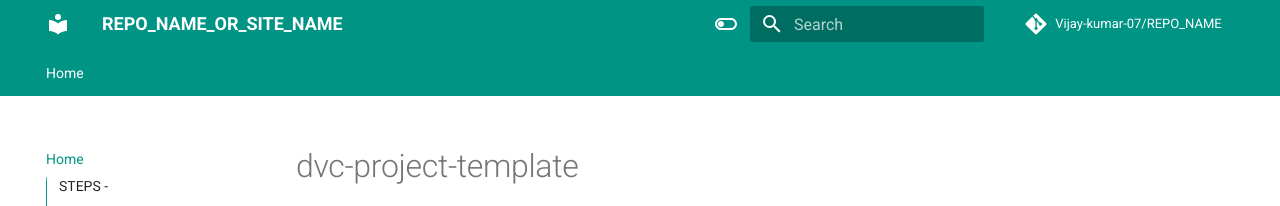
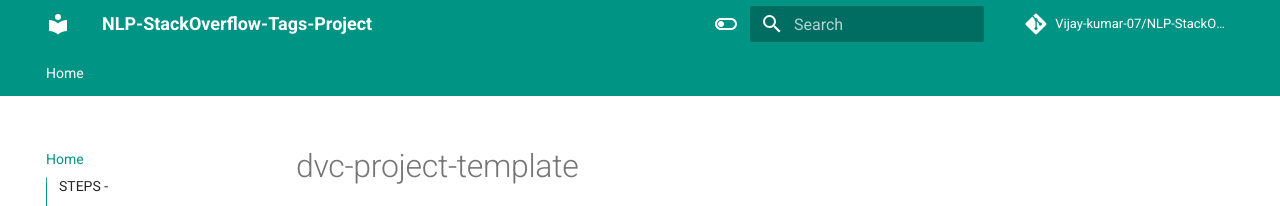
Before and after one commit to Vijay-kumar-07/NLP-StackOverflow-Tags-Project, an MkDocs documentation site: the page built from docs/index.md, in a window 1280 px wide. Shown: the top 206 px of the page. Built offline with MkDocs 1.6.1 and Material for MkDocs 9.7.7, drawn with Linux system fonts in a browser that asks for light colours; comment, search, counter and statistics services are not loaded.

Commit message:
Repo name added

```diff
--- a/mkdocs.yml
+++ b/mkdocs.yml
@@ -1,5 +1,5 @@
 # Project information
-site_name: REPO_NAME_OR_SITE_NAME
+site_name: NLP-StackOverflow-Tags-Project
 # defeine TOC or order of website-
 nav:
   - Home: index.md
@@ -9,8 +9,8 @@
   DESCRIPTION
 
 # Repository
-repo_name: Vijay-kumar-07/REPO_NAME
-repo_url: https://github.com/Vijay-kumar-07/REPO_NAME
+repo_name: Vijay-kumar-07/NLP-StackOverflow-Tags-Project
+repo_url: https://github.com/Vijay-kumar-07/NLP-StackOverflow-Tags-Project
 
 # Configuration
 theme:
```
